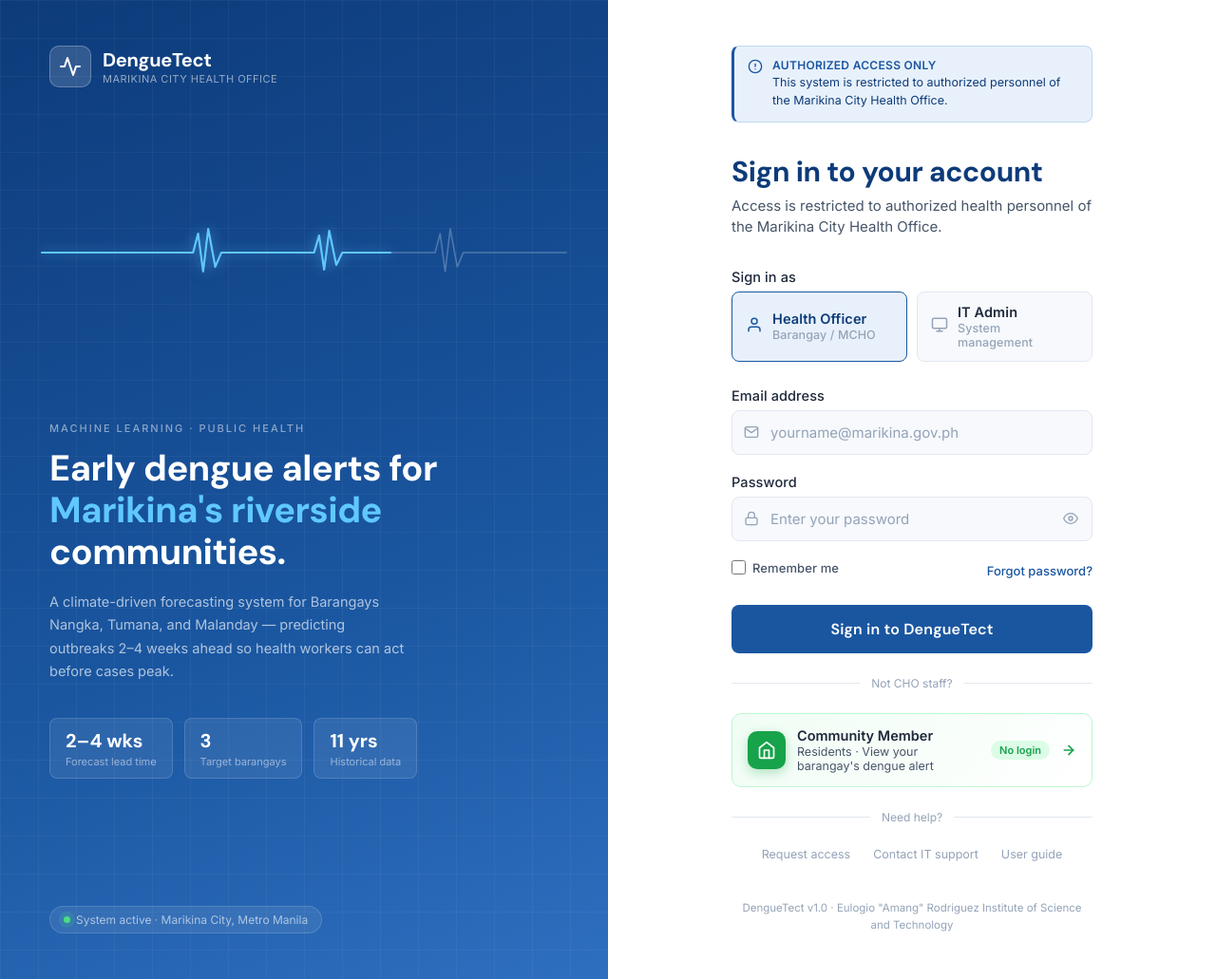
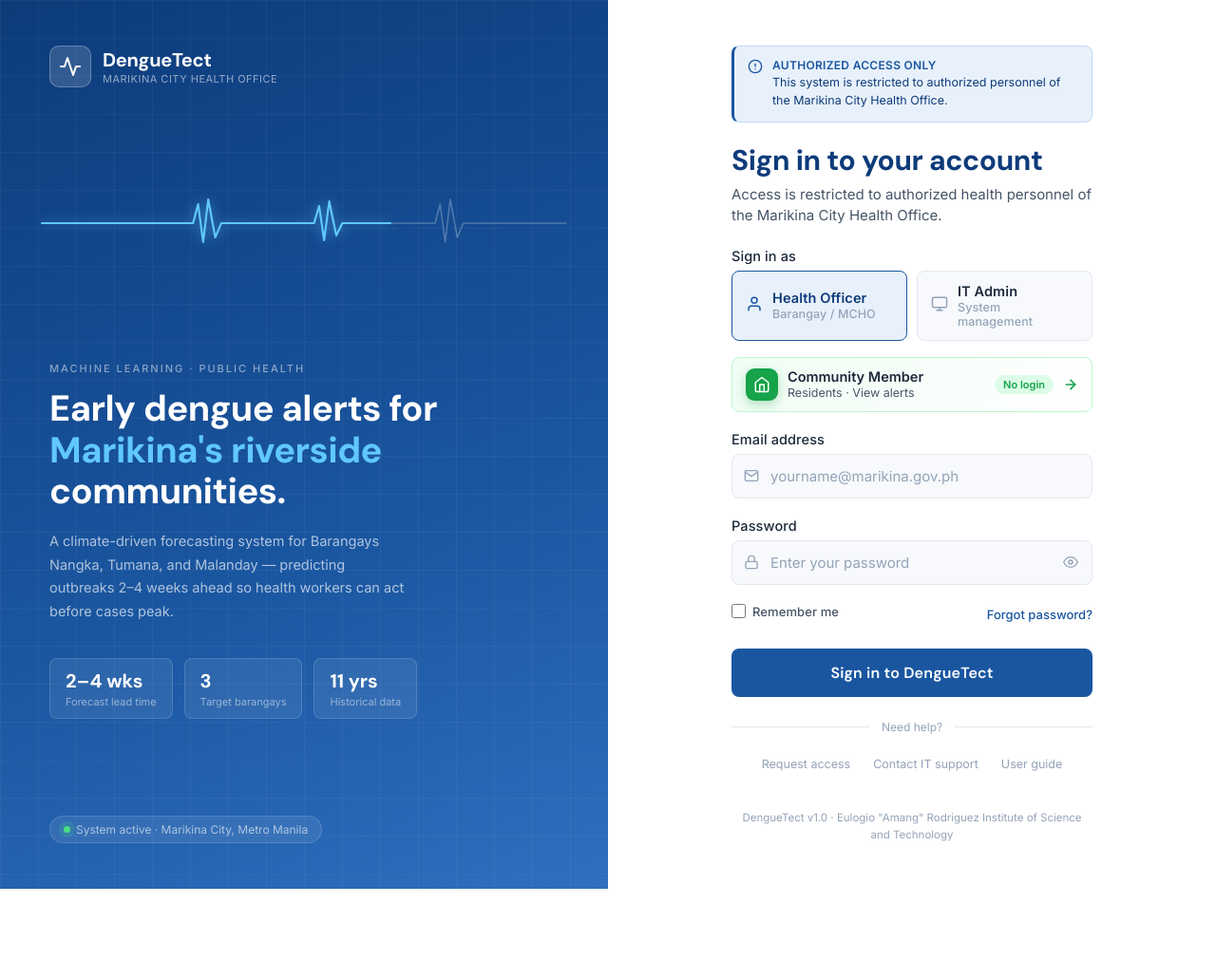
Before and after one commit to DevNigelSan/DengueTect, a Flask app: page /login in a window 1280 px wide. Shown: the whole page at 95% size. After the commit the page ends 936 px from the top, so only its background shows below. Run offline with Flask 3, Linux system fonts and the light colour scheme; parts of the project's set-up code (start-up, migrations or seed data) failed here and were passed over.

Commit message:
Moved the Community Member card up where people can actually see it

```diff
--- a/app/static/css/login.css
+++ b/app/static/css/login.css
@@ -464,12 +464,13 @@ input.error { border-color: var(--red-alert); }
 
 /* ── COMMUNITY MEMBER CARD ── */
 .community-card {
+  grid-column: 1 / -1;
   display: flex;
   align-items: center;
-  gap: 12px;
-  padding: 14px 16px;
+  gap: 10px;
+  padding: 11px 14px;
   border: 1.5px solid #BBF7D0;
-  border-radius: 10px;
+  border-radius: 8px;
   background: linear-gradient(135deg, #F0FDF4, var(--white));
   color: inherit;
   transition: border-color 0.15s, box-shadow 0.15s, transform 0.15s;
@@ -483,10 +484,10 @@ input.error { border-color: var(--red-alert); }
 }
 
 .community-icon {
-  width: 40px;
-  height: 40px;
+  width: 34px;
+  height: 34px;
   flex-shrink: 0;
-  border-radius: 10px;
+  border-radius: 9px;
   display: flex;
   align-items: center;
   justify-content: center;
@@ -495,9 +496,9 @@ input.error { border-color: var(--red-alert); }
   box-shadow: 0 4px 12px rgba(22,163,74,0.3);
 }
 
-.community-info { flex: 1; display: flex; flex-direction: column; gap: 1px; }
+.community-info { flex: 1; display: flex; flex-direction: column; }
 .community-name { font-size: 14.5px; font-weight: 600; color: var(--gray-800); }
-.community-desc { font-size: 12.5px; color: var(--gray-600); }
+.community-desc { font-size: 12.5px; color: var(--gray-600); margin-top: 1px; }
 
 .community-badge {
   padding: 3px 9px;
@@ -517,6 +518,10 @@ input.error { border-color: var(--red-alert); }
 
 .community-card:hover .community-arrow { transform: translateX(3px); }
 
+/* tighter top spacing so all three roles fit on a laptop screen */
+.alert-banner { margin-bottom: 20px; }
+.form-header  { margin-bottom: 22px; }
+
 /* ── RESPONSIVE ── */
 @media (max-width: 900px) {
   .page { grid-template-columns: 1fr; }
--- a/app/templates/login.html
+++ b/app/templates/login.html
@@ -112,9 +112,26 @@
             </span>
             <span class="role-info">
               <span class="role-name">IT Admin</span>
-              <span class="role-desc">System management</span>
+                            <span class="role-desc">System management</span>
             </span>
           </label>
+
+          <a href="{{ url_for('main.community') }}" class="community-card">
+            <span class="community-icon">
+              <svg width="18" height="18" viewBox="0 0 24 24" fill="none" stroke="currentColor" stroke-width="2" stroke-linecap="round" stroke-linejoin="round">
+                <path d="M3 9l9-7 9 7v11a2 2 0 0 1-2 2H5a2 2 0 0 1-2-2z"/>
+                <polyline points="9 22 9 12 15 12 15 22"/>
+              </svg>
+            </span>
+            <span class="community-info">
+              <span class="community-name">Community Member</span>
+              <span class="community-desc">Residents · View alerts</span>
+            </span>
+            <span class="community-badge">No login</span>
+            <span class="community-arrow">
+              <svg width="16" height="16" viewBox="0 0 24 24" fill="none" stroke="currentColor" stroke-width="2.5" stroke-linecap="round" stroke-linejoin="round"><line x1="5" y1="12" x2="19" y2="12"/><polyline points="12 5 19 12 12 19"/></svg>
+            </span>
+          </a>
         </div>
 
         <div class="field">
@@ -159,30 +176,7 @@
         </div>
 
         <button type="submit" class="btn-login">Sign in to DengueTect</button>
-            </form>
-
-      <div class="divider">
-        <div class="divider-line"></div>
-        <span class="divider-text">Not CHO staff?</span>
-        <div class="divider-line"></div>
-      </div>
-
-      <a href="{{ url_for('main.community') }}" class="community-card">
-        <span class="community-icon">
-          <svg width="20" height="20" viewBox="0 0 24 24" fill="none" stroke="currentColor" stroke-width="2" stroke-linecap="round" stroke-linejoin="round">
-            <path d="M3 9l9-7 9 7v11a2 2 0 0 1-2 2H5a2 2 0 0 1-2-2z"/>
-            <polyline points="9 22 9 12 15 12 15 22"/>
-          </svg>
-        </span>
-        <span class="community-info">
-          <span class="community-name">Community Member</span>
-          <span class="community-desc">Residents · View your barangay's dengue alert</span>
-        </span>
-        <span class="community-badge">No login</span>
-        <span class="community-arrow">
-          <svg width="16" height="16" viewBox="0 0 24 24" fill="none" stroke="currentColor" stroke-width="2.5" stroke-linecap="round" stroke-linejoin="round"><line x1="5" y1="12" x2="19" y2="12"/><polyline points="12 5 19 12 12 19"/></svg>
-        </span>
-      </a>
+                  </form>
 
       <div class="divider">
         <div class="divider-line"></div>
```
